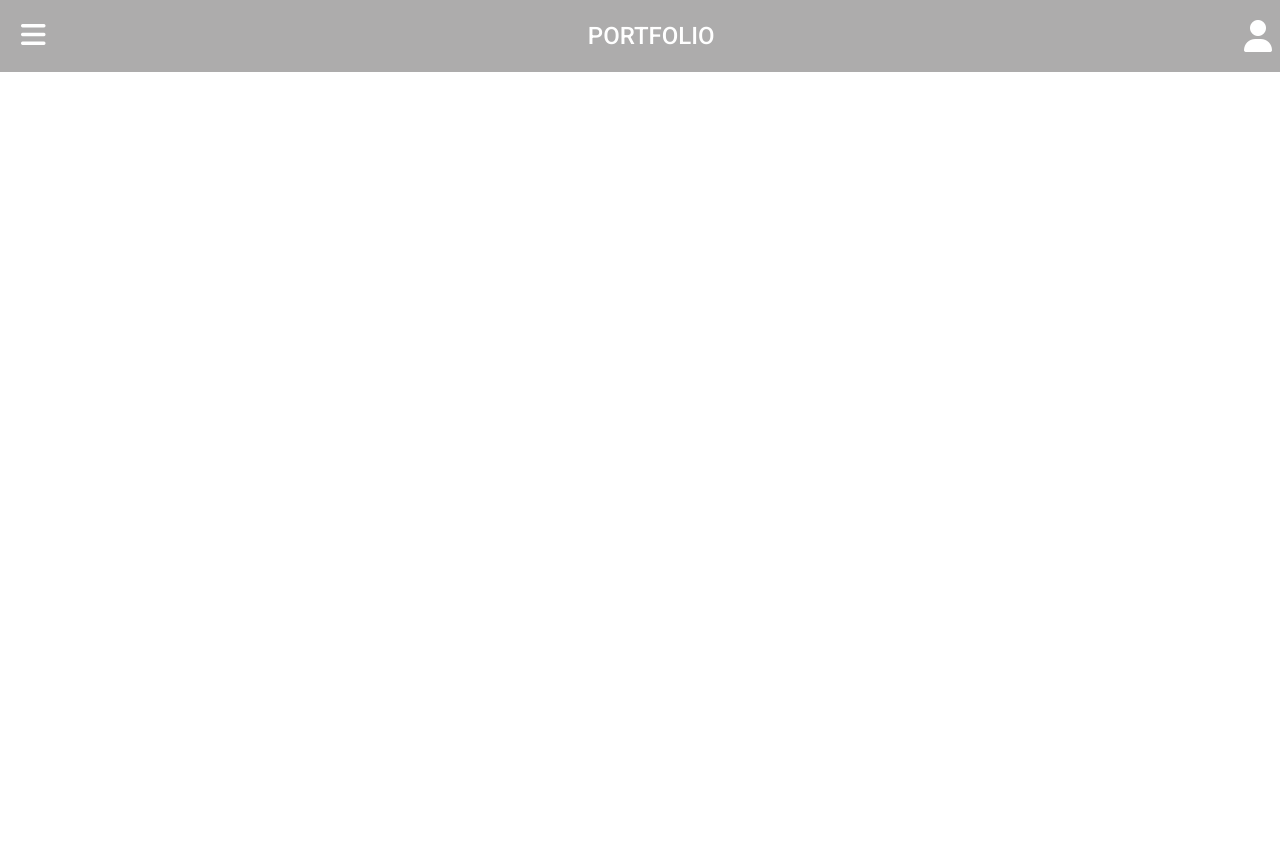
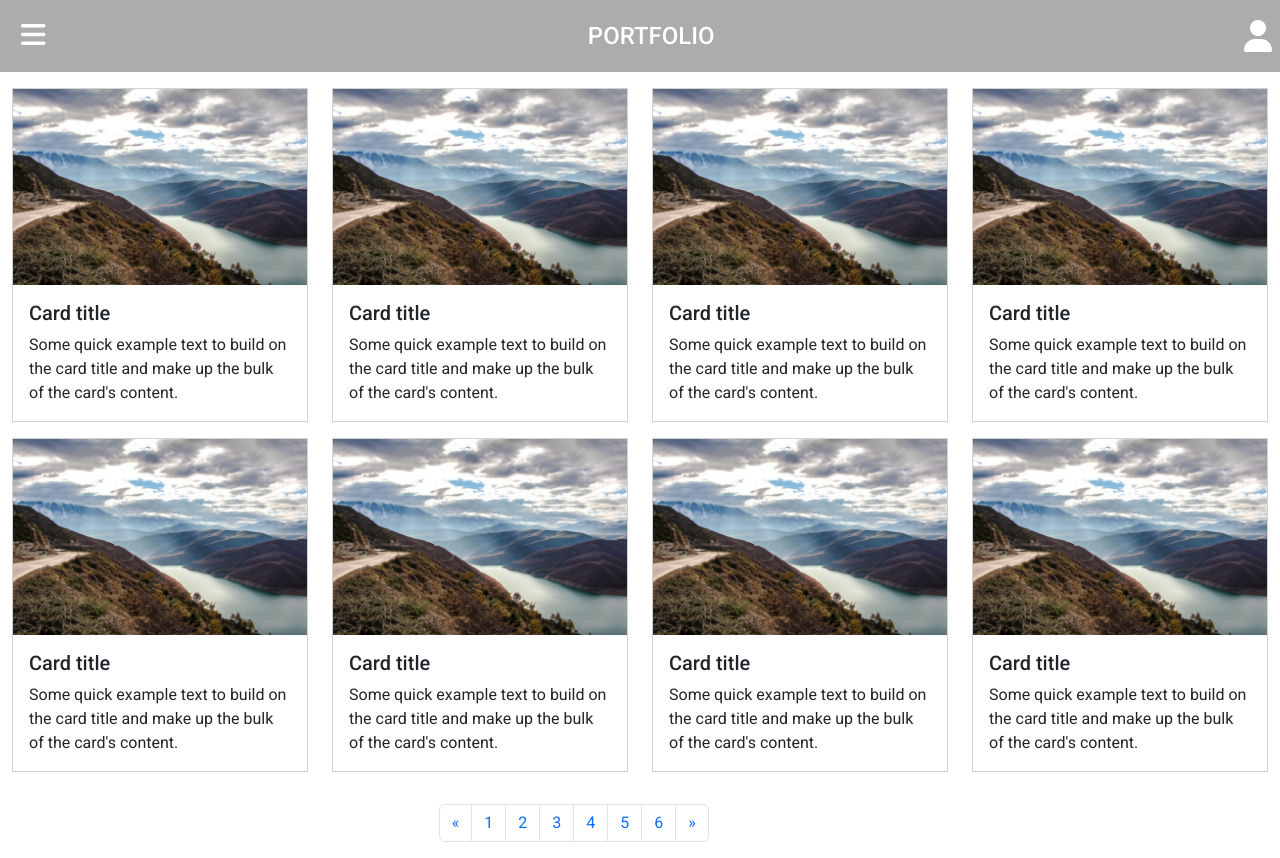
Before and after one commit to Arunkumar032024/Portfolio2, a plain HTML site: page index.html in a window 1280 px wide. Before the commit the page ends 800 px from the top, so only its background shows below. Drawn offline with nearby package versions, Linux system fonts and the light colour scheme.

Commit message:
Add Cards feature

```diff
--- a/assets/css/style.css
+++ b/assets/css/style.css
@@ -23,6 +23,12 @@ header {
 /* End nav style */
 
 /* main style */
+.card{
+    border-radius: 0;
+}
+.card img{
+    border-radius: 0;
+}
 /* End main style */
 
 /* footer style */
--- a/index.html
+++ b/index.html
@@ -31,6 +31,8 @@
           <i class="fa-solid fa-user" style="font-size: 2rem;"></i>
         </header>
         <!-- End header section  -->
+
+
         <!-- nav section  -->
         <nav>
           <div class="offcanvas offcanvas-start" id="demo">
@@ -65,6 +67,124 @@
           </div>
         </nav>
         <!-- End nav section  -->
+
+
+        <!-- main section  -->
+        <main>
+          <div class="row m-0 my-3">
+            <div class="col-sm-6 col-md-4 col-lg-3 mb-3">
+              <div class="card">
+                <img src="assets/images/card1.jpg" class="card-img-top" alt="card-images">
+                <div class="card-body">
+                  <h5 class="card-title">Card title</h5>
+                  <p class="card-text">Some quick example text to build on the card title and make up the bulk of the card's content.</p>
+                </div>
+              </div>
+            </div>
+            <div class="col-sm-6 col-md-4 col-lg-3 mb-3">
+              <div class="card">
+                <img src="assets/images/card1.jpg" class="card-img-top" alt="card-images">
+                <div class="card-body">
+                  <h5 class="card-title">Card title</h5>
+                  <p class="card-text">Some quick example text to build on the card title and make up the bulk of the card's content.</p>
+                </div>
+              </div>
+            </div>
+            <div class="col-sm-6 col-md-4 col-lg-3 mb-3">
+              <div class="card">
+                <img src="assets/images/card1.jpg" class="card-img-top" alt="card-images">
+                <div class="card-body">
+                  <h5 class="card-title">Card title</h5>
+                  <p class="card-text">Some quick example text to build on the card title and make up the bulk of the card's content.</p>
+                </div>
+              </div>
+            </div>
+            <div class="col-sm-6 col-md-4 col-lg-3 mb-3">
+              <div class="card">
+                <img src="assets/images/card1.jpg" class="card-img-top" alt="card-images">
+                <div class="card-body">
+                  <h5 class="card-title">Card title</h5>
+                  <p class="card-text">Some quick example text to build on the card title and make up the bulk of the card's content.</p>
+                </div>
+              </div>
+            </div>
+            <div class="col-sm-6 col-md-4 col-lg-3 mb-3">
+              <div class="card">
+                <img src="assets/images/card1.jpg" class="card-img-top" alt="card-images">
+                <div class="card-body">
+                  <h5 class="card-title">Card title</h5>
+                  <p class="card-text">Some quick example text to build on the card title and make up the bulk of the card's content.</p>
+                </div>
+              </div>
+            </div>
+            <div class="col-sm-6 col-md-4 col-lg-3 mb-3">
+              <div class="card">
+                <img src="assets/images/card1.jpg" class="card-img-top" alt="card-images">
+                <div class="card-body">
+                  <h5 class="card-title">Card title</h5>
+                  <p class="card-text">Some quick example text to build on the card title and make up the bulk of the card's content.</p>
+                </div>
+              </div>
+            </div>
+            <div class="col-sm-6 col-md-4 col-lg-3 mb-3">
+              <div class="card">
+                <img src="assets/images/card1.jpg" class="card-img-top" alt="card-images">
+                <div class="card-body">
+                  <h5 class="card-title">Card title</h5>
+                  <p class="card-text">Some quick example text to build on the card title and make up the bulk of the card's content.</p>
+                </div>
+              </div>
+            </div>
+            <div class="col-sm-6 col-md-4 col-lg-3 mb-3">
+              <div class="card">
+                <img src="assets/images/card1.jpg" class="card-img-top" alt="card-images">
+                <div class="card-body">
+                  <h5 class="card-title">Card title</h5>
+                  <p class="card-text">Some quick example text to build on the card title and make up the bulk of the card's content.</p>
+                </div>
+              </div>
+            </div>
+          </div>
+          <div class="row m-0" id="pagination">
+           <div class="col-sm-4"></div>
+           <div class="col-sm-4 px-auto">
+            <nav aria-label="Page navigation example " class="text-center">
+              <ul class="pagination ">
+                <li class="page-item">
+                  <a class="page-link" href="#" aria-label="Previous">
+                    <span aria-hidden="true">&laquo;</span>
+                  </a>
+                </li>
+                <li class="page-item"><a class="page-link" href="#">1</a></li>
+                <li class="page-item"><a class="page-link" href="#">2</a></li>
+                <li class="page-item"><a class="page-link" href="#">3</a></li>
+                <li class="page-item"><a class="page-link" href="#">4</a></li>
+                <li class="page-item"><a class="page-link" href="#">5</a></li>
+                <li class="page-item"><a class="page-link" href="#">6</a></li>
+                <li class="page-item">
+                  <a class="page-link" href="#" aria-label="Next">
+                    <span aria-hidden="true">&raquo;</span>
+                  </a>
+                </li>
+              </ul>
+            </nav>
+           </div>
+           <div class="col-sm-4"></div>
+          </div>
+
+
+
+
+
+
+
+        </main>
+        <!-- End main section  -->
+
+
+        <!-- footer section  -->
+        <footer></footer>
+        <!-- End footer section  -->
       </div>
     </div>
   </div>
@@ -75,17 +195,10 @@
 
 
 
-  <!-- main section  -->
-  <main></main>
-  <!-- End main section  -->
 
-
-  <!-- footer section  -->
-  <footer></footer>
-  <!-- End footer section  -->
   <script src="https://cdn.jsdelivr.net/npm/bootstrap@5.3.3/dist/js/bootstrap.bundle.min.js"
     integrity="sha384-YvpcrYf0tY3lHB60NNkmXc5s9fDVZLESaAA55NDzOxhy9GkcIdslK1eN7N6jIeHz"
-    crossorigin="anonymous"></script>
+    crossorigin="anonymous" type="text/javascript"></script>
 </body>
 
 </html>
```
Also changed, not shown: assets/images/card1.jpg (added), assets/images/card2.jpg (added), assets/images/card3.jpg (added), assets/images/card4.jpg (added), assets/images/card5.jpg (added), assets/images/card6.jpg (added), 1 other file.
